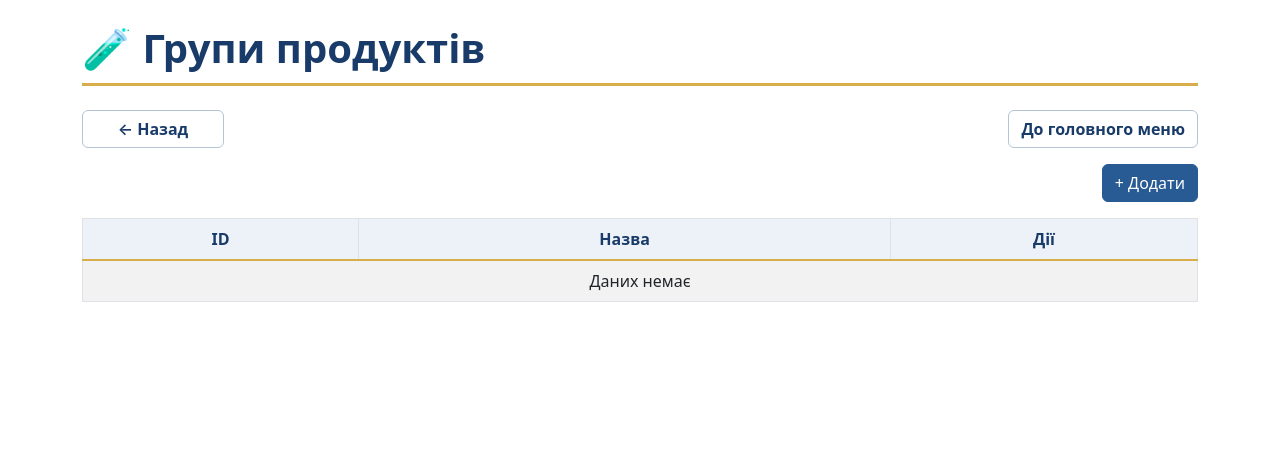
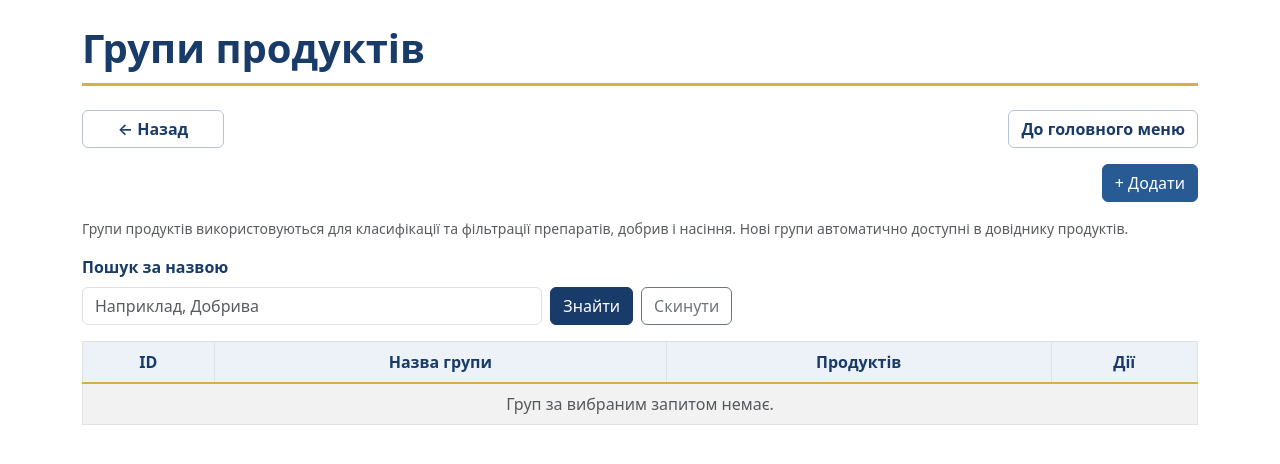
Before and after one commit to maksymvasylyna/agro_erp, a Flask app: page /groups/ in a window 1280 px wide. Shown: the top 464 px of the page. Run offline with Flask 3, Linux system fonts and the light colour scheme; some libraries are stand-ins or nearby versions.

Commit message:
refactor(groups): unify forms, prevent duplicate groups and protect linked products

```diff
--- a/modules/reference/groups/forms.py
+++ b/modules/reference/groups/forms.py
@@ -1,7 +1,22 @@
+"""Validated group directory forms, shared with product selection."""
 from flask_wtf import FlaskForm
 from wtforms import StringField, SubmitField
-from wtforms.validators import DataRequired
+from wtforms.validators import DataRequired, Length
+
+from modules.reference.shared_crud import normalize_reference_name
+
 
 class GroupForm(FlaskForm):
-    name = StringField("Назва", validators=[DataRequired()])
+    name = StringField(
+        "Назва групи продуктів",
+        filters=[normalize_reference_name],
+        validators=[
+            DataRequired(message="Вкажіть назву групи продуктів."),
+            Length(max=128, message="Назва групи не може перевищувати 128 символів."),
+        ],
+    )
     submit = SubmitField("Зберегти")
+
+
+class GroupDeleteForm(FlaskForm):
+    """Protect POST deletion with CSRF."""
--- a/modules/reference/groups/routes.py
+++ b/modules/reference/groups/routes.py
@@ -1,17 +1,50 @@
-from flask import Blueprint, render_template, redirect, url_for, request, flash
+"""Group directory: stable product classification, safe CRUD.
+
+Groups are used by products. Product links must never be orphaned or
+implicitly cascaded when the directory is edited.
+"""
+from flask import Blueprint, flash, redirect, render_template, request, url_for
+from sqlalchemy import func
+from sqlalchemy.exc import IntegrityError
+
 from extensions import db
+from modules.reference.products.models import Product
+from .forms import GroupDeleteForm, GroupForm
 from .models import Group
-from .forms import GroupForm
+
 
 bp = Blueprint("groups", __name__, url_prefix="/groups", template_folder="templates")
 
+
+def _duplicate(name, exclude_id=None):
+    query = Group.query.filter(func.lower(Group.name) == name.lower())
+    if exclude_id is not None:
+        query = query.filter(Group.id != exclude_id)
+    return query.first()
+
+
+def _product_counts():
+    return dict(
+        db.session.query(Product.group_id, func.count(Product.id))
+        .filter(Product.group_id.isnot(None))
+        .group_by(Product.group_id)
+        .all()
+    )
+
+
 @bp.route("/")
 def index():
-    groups = Group.query.all()
+    search = (request.args.get("q") or "").strip()
+    query = Group.query
+    if search:
+        query = query.filter(Group.name.ilike(f"%{search}%"))
     return render_template(
         "groups/index.html",
-        groups=groups,
-        create_url=url_for("groups.create")  # ✅ Обовʼязково!
+        groups=query.order_by(Group.name).all(),
+        product_counts=_product_counts(),
+        delete_form=GroupDeleteForm(),
+        search=search,
+        create_url=url_for("groups.create"),
     )
 
 
@@ -19,28 +52,63 @@ def index():
 def create():
     form = GroupForm()
     if form.validate_on_submit():
-        new_group = Group(name=form.name.data)
-        db.session.add(new_group)
-        db.session.commit()
-        flash("Групу додано", "success")
-        return redirect(url_for("groups.index"))
+        if _duplicate(form.name.data):
+            form.name.errors.append("Група з такою назвою вже існує.")
+        else:
+            try:
+                db.session.add(Group(name=form.name.data))
+                db.session.commit()
+            except IntegrityError:
+                db.session.rollback()
+                form.name.errors.append("Не вдалося зберегти групу. Перевірте назву.")
+            else:
+                flash("Групу продуктів додано. Вона доступна при створенні продукту.", "success")
+                return redirect(url_for("groups.index"))
     return render_template("groups/form.html", form=form, action="Створити")
+
 
 @bp.route("/edit/<int:id>", methods=["GET", "POST"])
 def edit(id):
     group = Group.query.get_or_404(id)
     form = GroupForm(obj=group)
     if form.validate_on_submit():
-        group.name = form.name.data
-        db.session.commit()
-        flash("Групу оновлено", "success")
-        return redirect(url_for("groups.index"))
+        if _duplicate(form.name.data, exclude_id=group.id):
+            form.name.errors.append("Група з такою назвою вже існує.")
+        else:
+            group.name = form.name.data
+            try:
+                db.session.commit()
+            except IntegrityError:
+                db.session.rollback()
+                form.name.errors.append("Не вдалося зберегти зміни до групи.")
+            else:
+                flash("Групу продуктів оновлено.", "success")
+                return redirect(url_for("groups.index"))
     return render_template("groups/form.html", form=form, action="Редагувати")
+
 
 @bp.route("/delete/<int:id>", methods=["POST"])
 def delete(id):
+    if not GroupDeleteForm().validate_on_submit():
+        flash("Невірне або прострочене підтвердження видалення.", "warning")
+        return redirect(url_for("groups.index"))
+
     group = Group.query.get_or_404(id)
-    db.session.delete(group)
-    db.session.commit()
-    flash("Групу видалено", "info")
+    linked = Product.query.filter_by(group_id=group.id).count()
+    if linked:
+        flash(
+            f"Групу «{group.name}» використовують {linked} продуктів. "
+            "Спочатку змініть їхню групу; видалення заблоковано.",
+            "warning",
+        )
+        return redirect(url_for("groups.index"))
+
+    try:
+        db.session.delete(group)
+        db.session.commit()
+    except IntegrityError:
+        db.session.rollback()
+        flash("Група має пов'язані записи та не може бути видалена.", "warning")
+    else:
+        flash("Групу продуктів видалено.", "info")
     return redirect(url_for("groups.index"))
--- a/modules/reference/groups/templates/groups/index.html
+++ b/modules/reference/groups/templates/groups/index.html
@@ -1,29 +1,62 @@
 {% extends 'reference/_index_base.html' %}
 
 {% block title_text %}Групи продуктів{% endblock %}
-{% block header_text %}🧪 Групи продуктів{% endblock %}
+{% block header_text %}Групи продуктів{% endblock %}
+
+{% block before_table %}
+  <p class="text-muted small mb-3">
+    Групи продуктів використовуються для класифікації та фільтрації препаратів,
+    добрив і насіння. Нові групи автоматично доступні в довіднику продуктів.
+  </p>
+{% endblock %}
+
+{% block filter_form %}
+  <form method="get" action="{{ url_for('groups.index') }}" class="row g-2 align-items-end mb-3">
+    <div class="col-sm-7 col-lg-5">
+      <label for="group-search" class="form-label">Пошук за назвою</label>
+      <input id="group-search" type="search" name="q" class="form-control"
+             value="{{ search }}" placeholder="Наприклад, Добрива">
+    </div>
+    <div class="col-sm-5 col-lg-4 d-flex gap-2">
+      <button type="submit" class="btn btn-primary">Знайти</button>
+      <a href="{{ url_for('groups.index') }}" class="btn btn-outline-secondary">Скинути</a>
+    </div>
+  </form>
+{% endblock %}
 
 {% block table_headers %}
   <th>ID</th>
-  <th>Назва</th>
+  <th>Назва групи</th>
+  <th>Продуктів</th>
   <th>Дії</th>
 {% endblock %}
 
 {% block table_rows %}
   {% for group in groups %}
+    {% set linked = product_counts.get(group.id, 0) %}
     <tr>
       <td>{{ group.id }}</td>
-    <td>{{ group.name }}</td>
+      <td class="text-start fw-semibold">{{ group.name }}</td>
+      <td>{{ linked }}</td>
       <td>
-      <a href="{{ url_for('groups.edit', id=group.id) }}" class="btn btn-sm btn-primary">✏️</a>
-      <form action="{{ url_for('groups.delete', id=group.id) }}" method="post" style="display:inline-block;" onsubmit="return confirm('Ви впевнені?')">
-        <button type="submit" class="btn btn-sm btn-danger">🗑️</button>
+        <div class="d-flex flex-wrap justify-content-center gap-2">
+          <a href="{{ url_for('groups.edit', id=group.id) }}"
+             class="btn btn-sm btn-primary"
+             aria-label="Редагувати групу {{ group.name }}">Редагувати</a>
+          {% if linked %}
+            <button class="btn btn-sm btn-outline-danger" type="button" disabled
+                    title="Група використовується продуктами">Видалити</button>
+          {% else %}
+            <form method="post" action="{{ url_for('groups.delete', id=group.id) }}"
+                  onsubmit="return confirm('Видалити цю групу продуктів?');">
+              {{ delete_form.hidden_tag() }}
+              <button type="submit" class="btn btn-sm btn-outline-danger">Видалити</button>
             </form>
+          {% endif %}
+        </div>
       </td>
     </tr>
   {% else %}
-  <tr>
-    <td colspan="3">Даних немає</td>
-  </tr>
+    <tr><td colspan="4" class="text-muted">Груп за вибраним запитом немає.</td></tr>
   {% endfor %}
 {% endblock %}
```
Also changed, not shown: modules/reference/groups/templates/groups/form.html (+11 -16 lines). Lines whose indentation alone changed are shown as unchanged.
